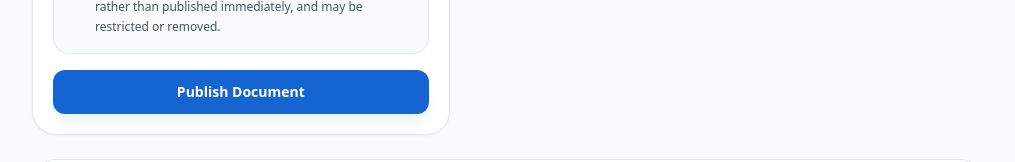
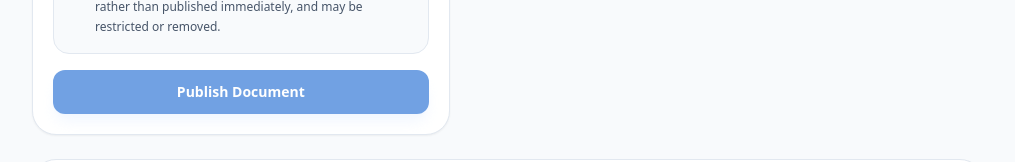
Before and after one commit to Godsent-Omobude/StudyShare-frontend, a React (Create React App) app: page / in a window 1280 px wide. Shown: the part 1190-1352 px from the top of the page, without its empty margins (264-1279 px from the left). Built offline with nearby package versions, Linux system fonts and the light colour scheme; no server answers; sample sign-in values are in the browser's storage.

Commit message:
loading state

```diff
--- a/src/pages/Dashboard.js
+++ b/src/pages/Dashboard.js
@@ -24,6 +24,7 @@ export default function Dashboard() {
   const [selectedFile, setSelectedFile] = useState(null);
   const [copyrightConfirmed, setCopyrightConfirmed] = useState(false);
   const [uploadMsg, setUploadMsg] = useState({ text: "", isError: false });
+  const [isUploading, setIsUploading] = useState(false);
   const [downloadingId, setDownloadingId] = useState(null);
   const [downloadedId, setDownloadedId] = useState(null);
   const [reportFile, setReportFile] = useState(null);
@@ -99,6 +100,8 @@ export default function Dashboard() {
     formData.append("copyrightConfirmation", "true");
     formData.append("file", selectedFile);
 
+    setIsUploading(true);
+
     try {
       const response = await api.post("/files/upload", formData, {
         headers: {
@@ -126,6 +129,8 @@ export default function Dashboard() {
         text: error.response?.data?.message || "Upload failed.",
         isError: true,
       });
+    } finally {
+      setIsUploading(false);
     }
   };
 
@@ -411,10 +416,16 @@ export default function Dashboard() {
 
               <button
                 type="submit"
-                disabled={!copyrightConfirmed}
-                className="w-full rounded-xl bg-violet-600 py-3 text-sm font-black text-white shadow-lg shadow-violet-100 hover:bg-violet-700"
+                disabled={!copyrightConfirmed || isUploading}
+                className="w-full rounded-xl bg-violet-600 py-3 text-sm font-black text-white shadow-lg shadow-violet-100 hover:bg-violet-700 disabled:opacity-60 disabled:cursor-not-allowed flex items-center justify-center gap-2"
               >
-                Publish Document
+                {isUploading && (
+                  <span
+                    aria-hidden="true"
+                    className="h-4 w-4 rounded-full border-2 border-white/40 border-t-white animate-spin"
+                  />
+                )}
+                {isUploading ? "Publishing..." : "Publish Document"}
               </button>
             </form>
           </section>
```
